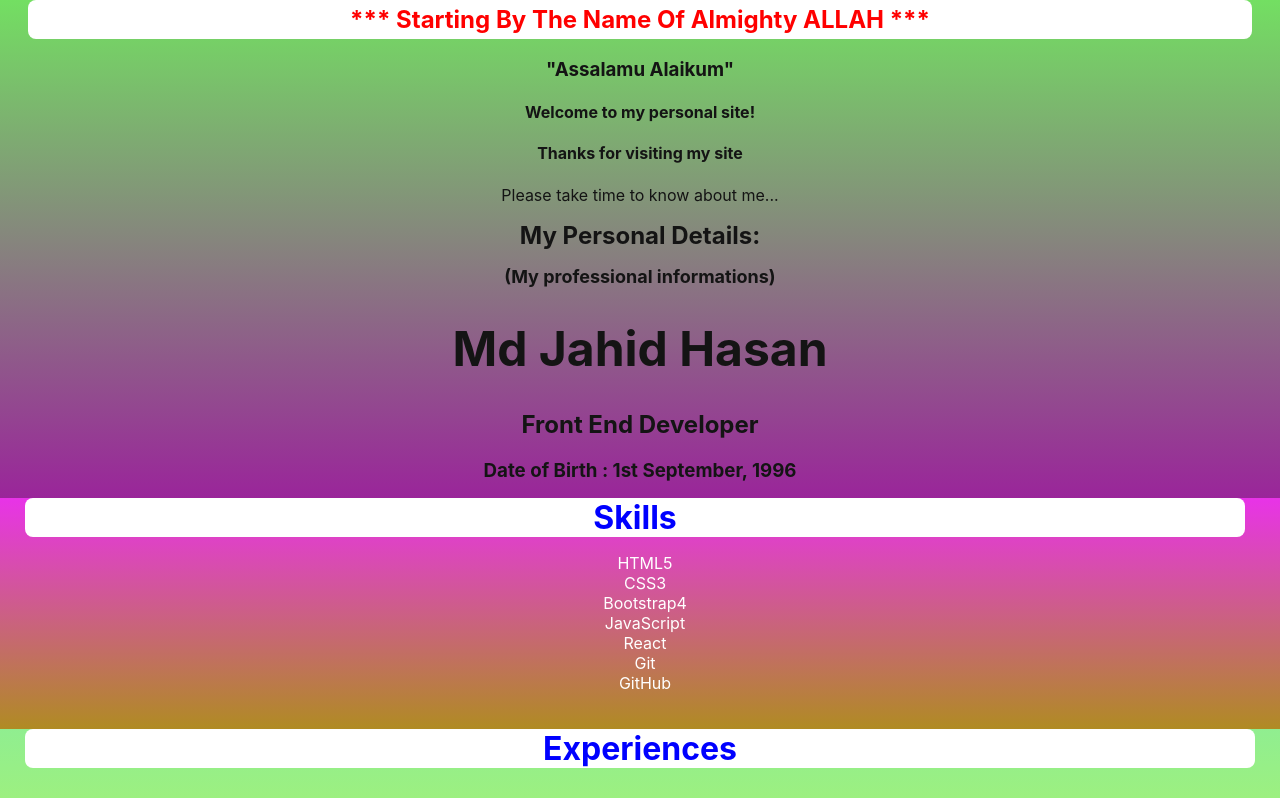
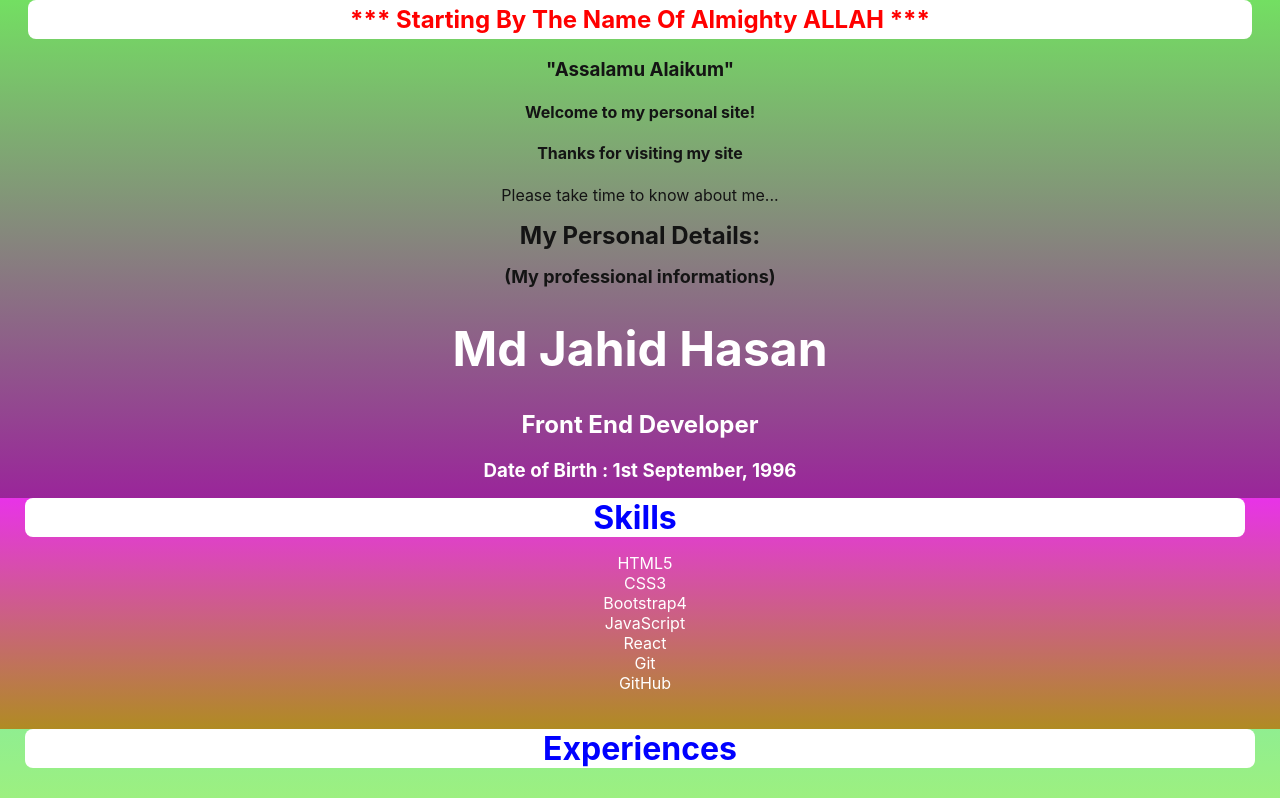
Before and after one commit to hmjahid/My-First-React-App, a React (Create React App) app: page / in a window 1280 px wide. Shown: the top 798 px of the page. Built offline with nearby package versions, Linux system fonts and the light colour scheme; the HTML template or start-up script is replaced by a standard one.

Commit message:
Update App.css => Name, Profession and DateOfBirth color change

```diff
--- a/src/App.css
+++ b/src/App.css
@@ -40,6 +40,7 @@
 
 #Name{
   font-size: 48px;
+  color: white;
 }
 
 .SkillDiv{
@@ -49,9 +50,14 @@
 
 .dateOfBirth {
   margin-bottom: 0;
+  color: white;
 }
 
 .Intro{
   background: linear-gradient(rgb(115, 223, 98), rgb(154, 37, 154));
   padding-bottom: 16px;
 }
+
+.Profession{
+  color: white;
+}
```
